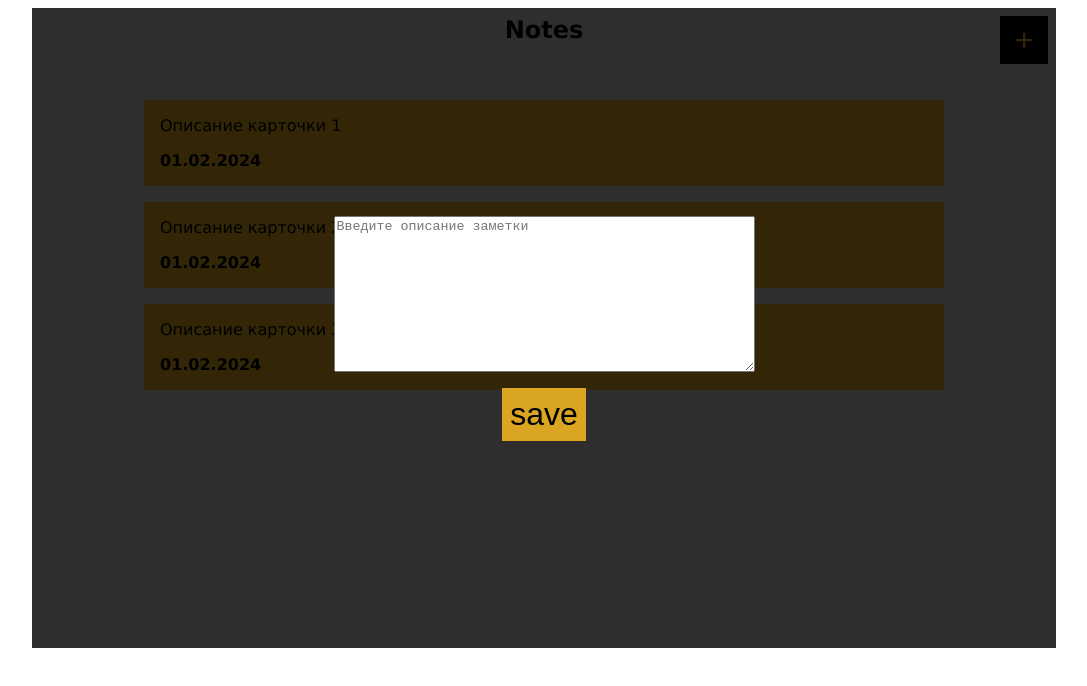
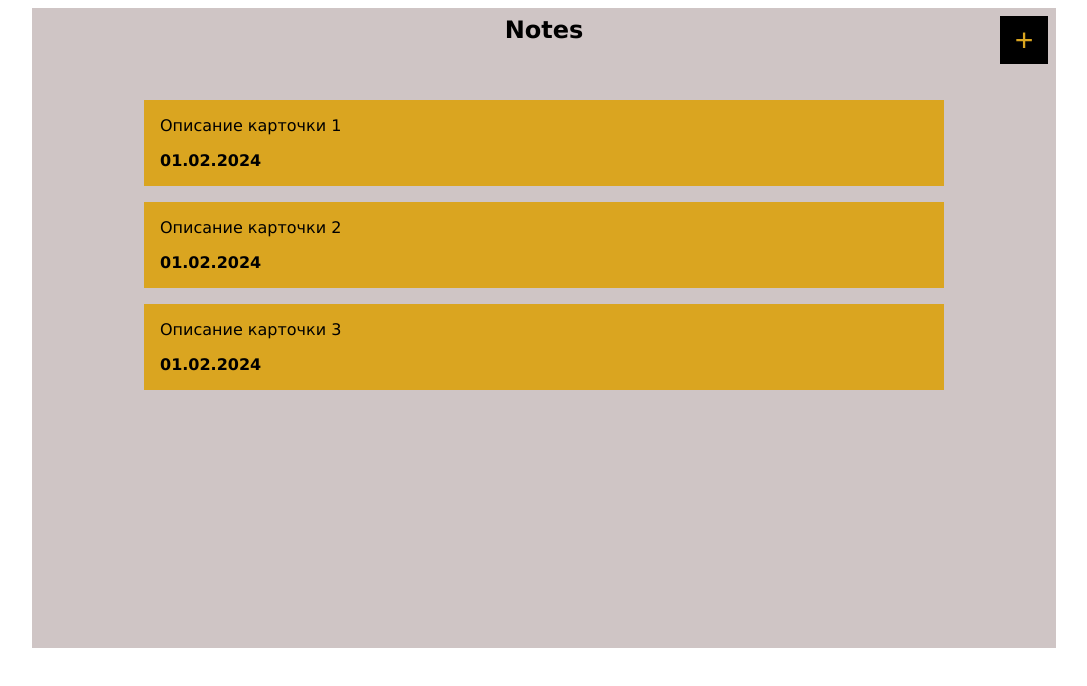
Before and after one commit to DenisPepper/vue-school-start, a Vue app: page / in a window 1280 px wide. Shown: the top 686 px of the page, without its empty margins (96-1183 px from the left). Built offline with nearby package versions, Linux system fonts and the light colour scheme.

Commit message:
Добавит скрипт для переключения видимости окна

```diff
--- a/src/App.vue
+++ b/src/App.vue
@@ -1,17 +1,21 @@
 <script setup>
-// setup = composition api
+import { ref as setupRef } from 'vue';
+
+const showModal = setupRef(false);
+
+const toggleModal = () => (showModal.value = !showModal.value);
 </script>
 
 <template>
   <section class="notepad">
-    <div class="overlay visually-hidden@">
+    <div :class="`overlay ${showModal ? '' : 'visually-hidden'}`" @click="toggleModal">
       <form class="modal">
         <textarea name="desc" cols="50" rows="10" placeholder="Введите описание заметки"></textarea>
         <button type="submit" class="btn-save">save</button>
       </form>
     </div>
     <h2 class="notepad__header">Notes</h2>
-    <button type="button" class="btn-add-new">+</button>
+    <button type="button" class="btn-add-new" @click.prevent="toggleModal">+</button>
     <ul class="notepad__list">
       <li class="note">
         <span class="note__desc">Описание карточки 1</span>
```
